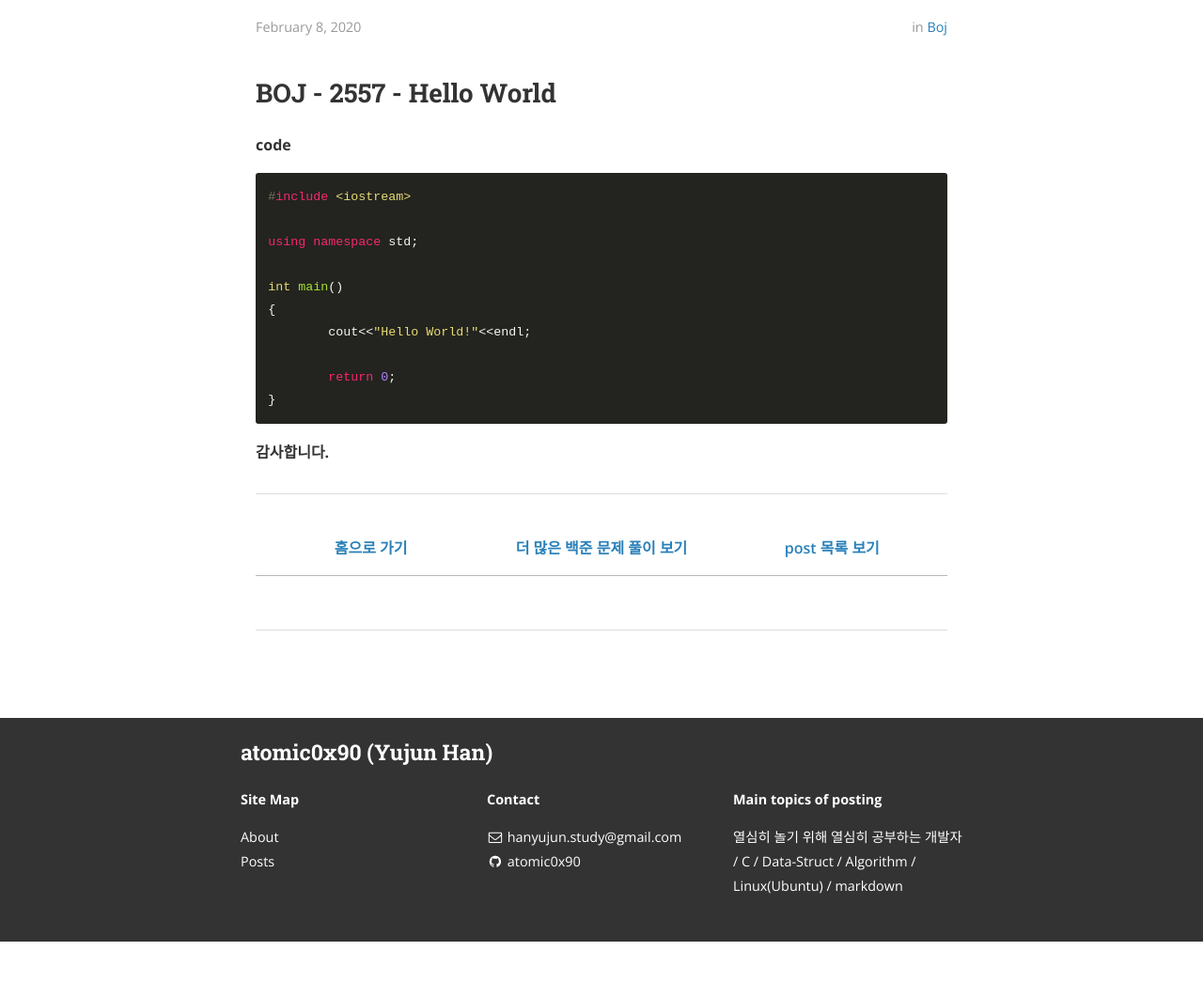
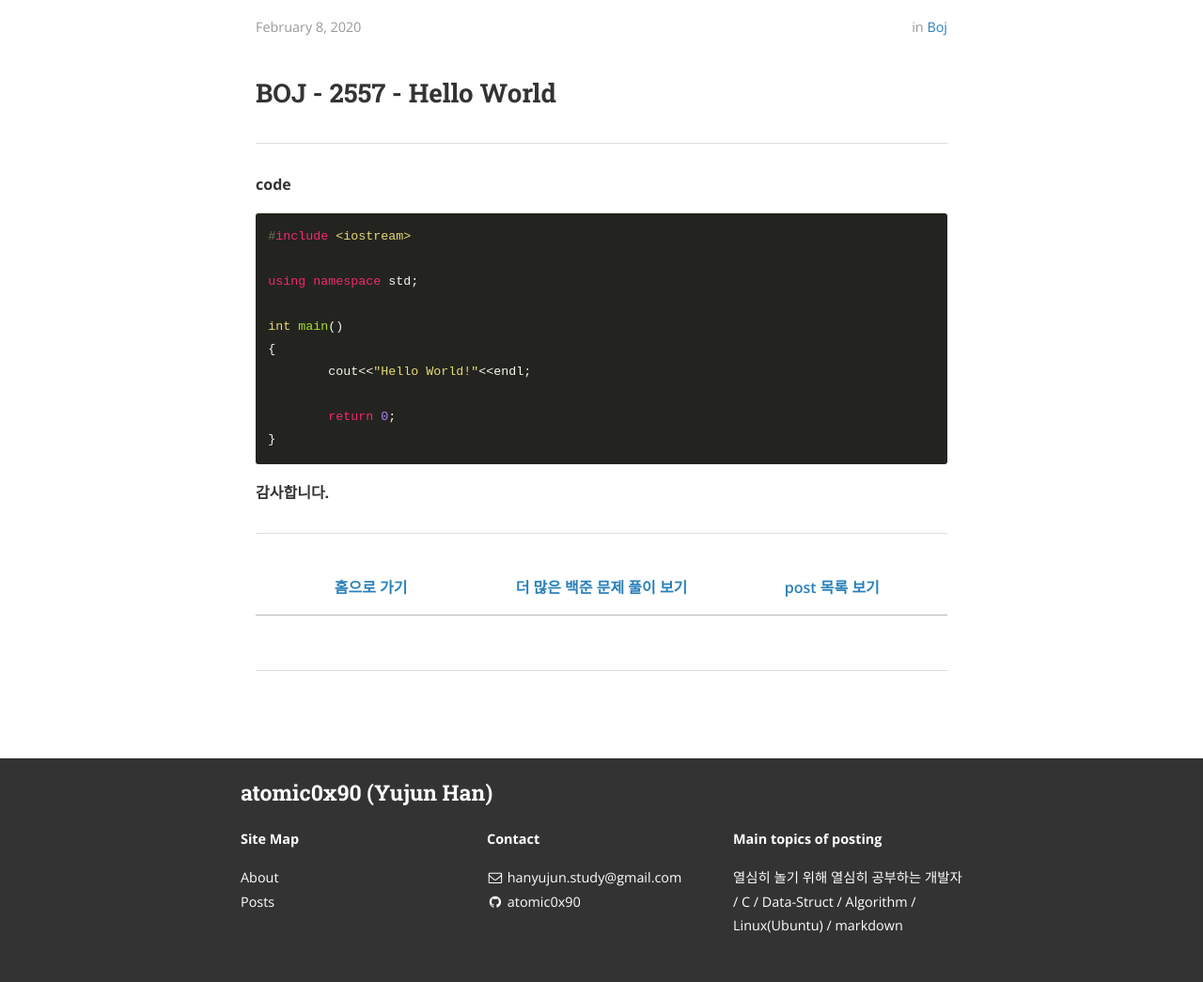
Before and after one commit to atomic0x90/atomic0x90.github.io, a Jekyll site: the page built from _posts/2020-02-08-boj-2557.markdown, in a window 1280 px wide. Shown: the part 503-1548 px from the top of the page at 94% size. Built offline with Jekyll 4.4.1, drawn with Linux system fonts in a browser that asks for light colours; nearby versions of some CDN libraries; comment, search, counter and statistics services are not loaded; before the commit the page ends 1505 px from its top, so only the background shows below that.

Commit message:
Style line

````diff
--- a/_posts/2020-02-08-boj-2557.markdown
+++ b/_posts/2020-02-08-boj-2557.markdown
@@ -13,6 +13,8 @@ cover:  "/assets/instacode.png"
 
 
 ## BOJ - 2557 - Hello World
+
+---
 
 **code**
 ```cpp
@@ -36,7 +38,7 @@ int main()
 :------:		|:------:				|:------:
 			|					|
 
-[00]: https://atomic0x90.github.io/posts/#boj "Beakjoon post"
+[00]: https://atomic0x90.github.io/posts/#BOJ "Beakjoon post"
 [01]: https://atomic0x90.github.io/ "home"
 [02]: https://atomic0x90.github.io/posts/ "posts"
 
````
